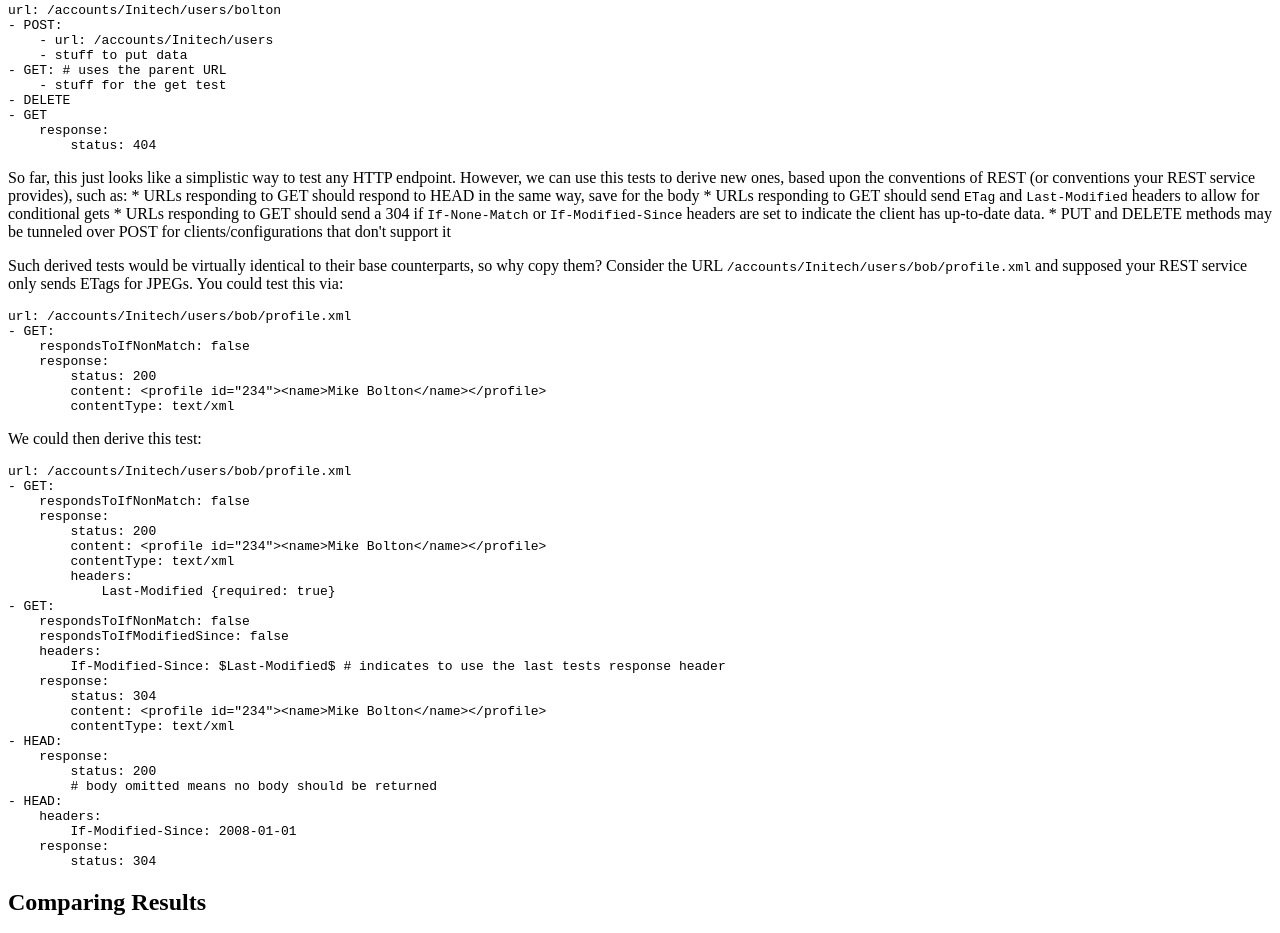
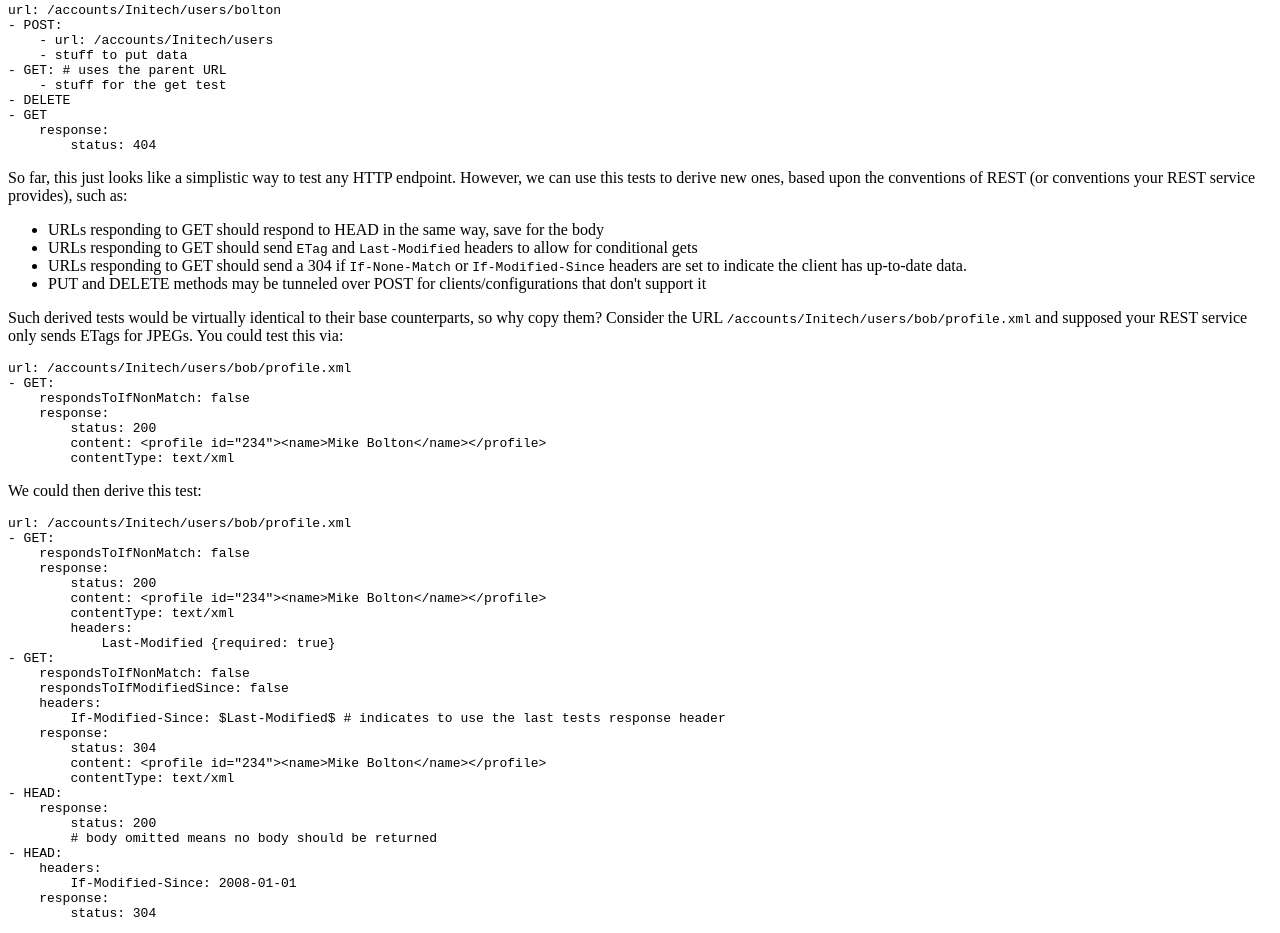
Before and after one commit to davetron5000/restunit, a plain HTML site: page index.html in a window 1280 px wide. Shown: the part 2309-3242 px from the top of the page. Drawn offline with Linux system fonts and the light colour scheme.

Commit message:
fixed list and testing markdown

```diff
--- a/index.html
+++ b/index.html
@@ -152,10 +152,13 @@
 </code></pre>
 
 <p>So far, this just looks like a simplistic way to test any HTTP endpoint.  However, we can use this tests to derive new ones, based upon the conventions of REST (or conventions your REST service provides), such as:
-* URLs responding to GET should respond to HEAD in the same way, save for the body
-* URLs responding to GET should send <code>ETag</code> and <code>Last-Modified</code> headers to allow for conditional gets
-* URLs responding to GET should send a 304 if <code>If-None-Match</code> or <code>If-Modified-Since</code> headers are set to indicate the client has up-to-date data.
-* PUT and DELETE methods may be tunneled over POST for clients/configurations that don't support it</p>
+<ul>
+    <li>URLs responding to GET should respond to HEAD in the same way, save for the body</li>
+    <li>URLs responding to GET should send <code>ETag</code> and <code>Last-Modified</code> headers to allow for conditional gets</li>
+    <li>URLs responding to GET should send a 304 if <code>If-None-Match</code> or <code>If-Modified-Since</code> headers are set to indicate the client has up-to-date data.</li>
+    <li>PUT and DELETE methods may be tunneled over POST for clients/configurations that don't support it</li>
+</ul>
+</p>
 
 <p>Such derived tests would be virtually identical to their base counterparts, so why copy them?  Consider the URL <code>/accounts/Initech/users/bob/profile.xml</code> and supposed your REST service only sends ETags for JPEGs.  You could test this via:</p>
 
```
Also changed, not shown: 1 other file.
